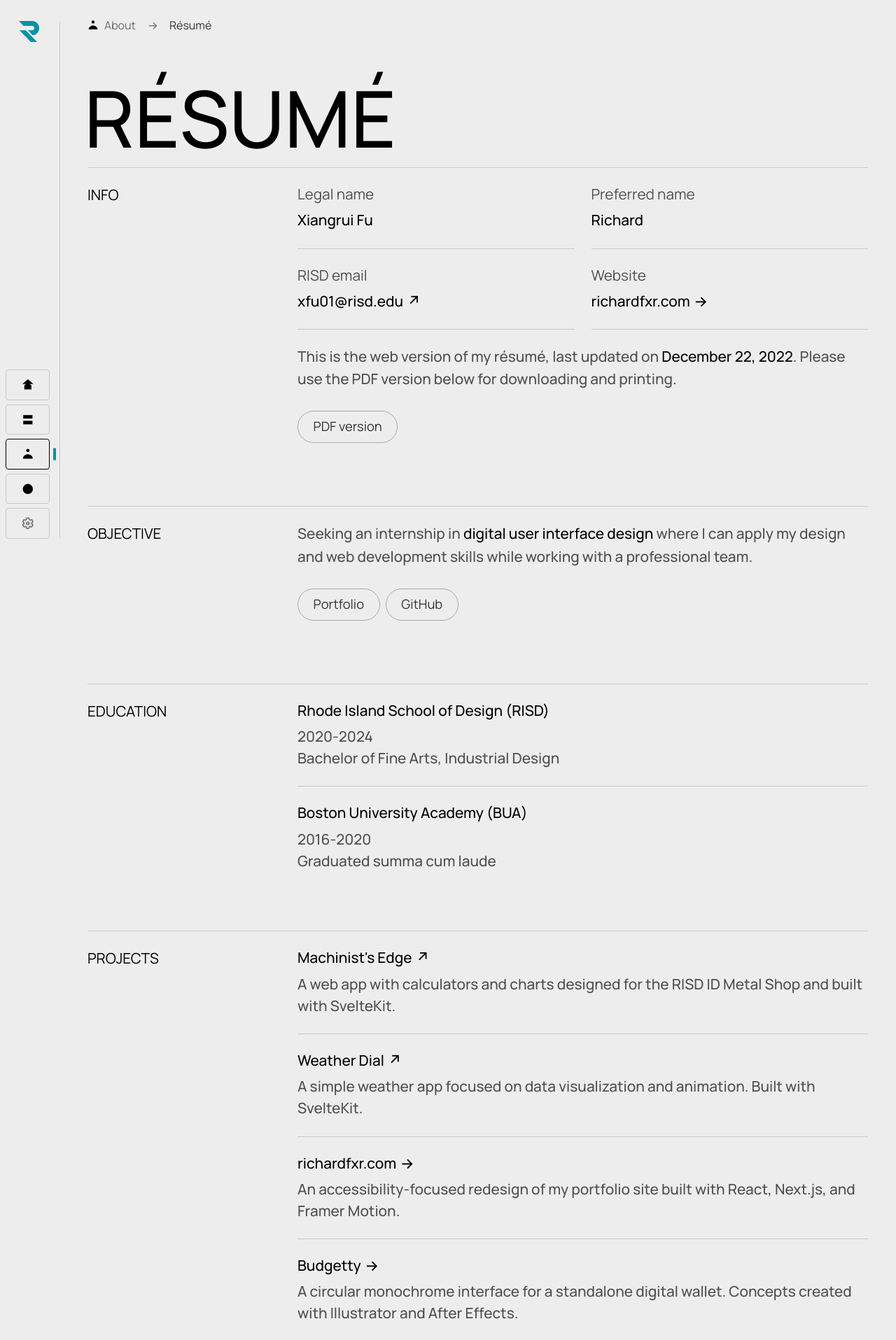
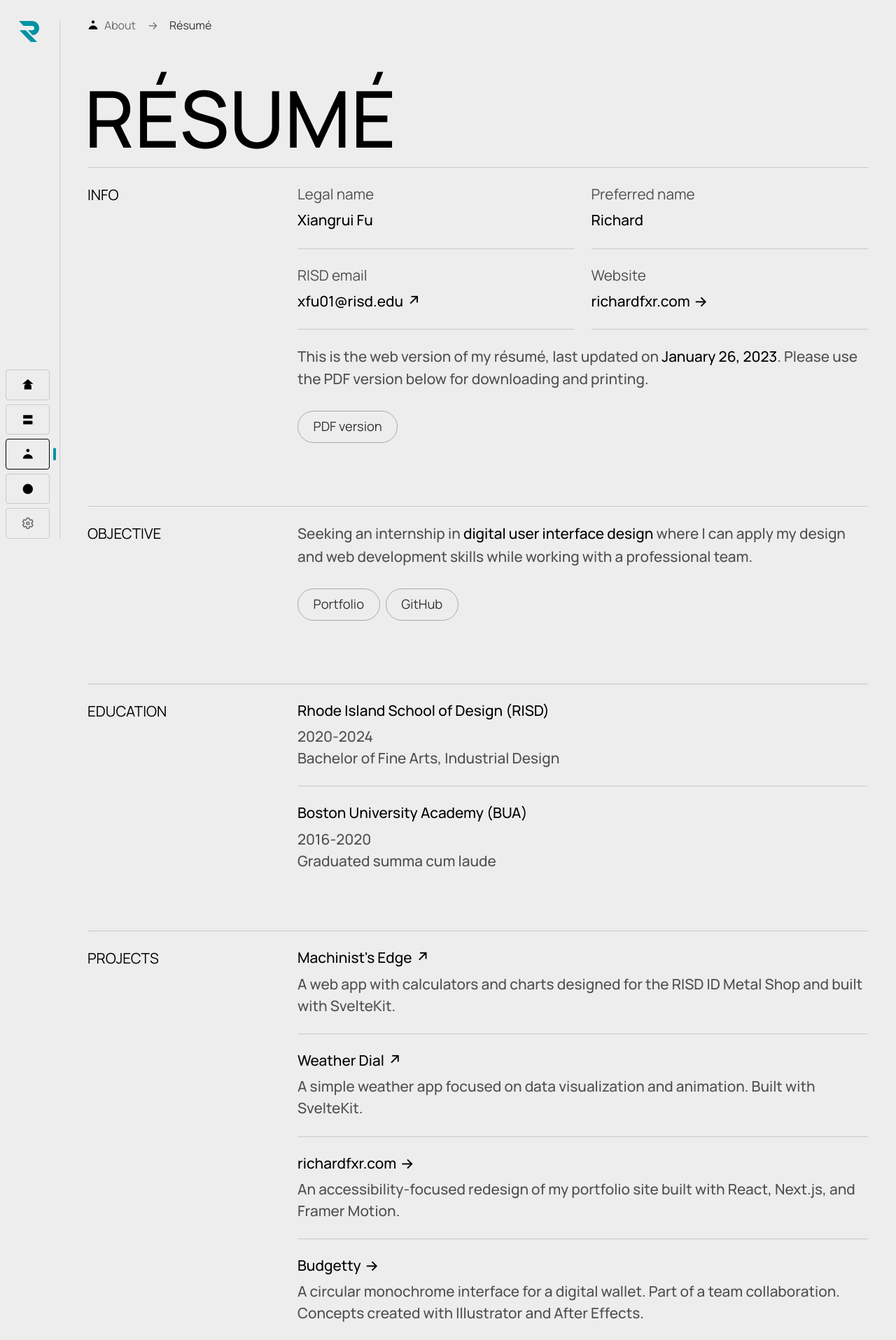
Before and after one commit to richardfxr/richardfxr, a Next.js app: page /about/resume in a window 1280 px wide. Shown: the top 1915 px of the page at 70% size. Built offline with nearby package versions, Linux system fonts and the light colour scheme.

Commit message:
🔵RCT: update resume site ver & Budgetty desc

```diff
--- a/pages/about/resume.js
+++ b/pages/about/resume.js
@@ -41,7 +41,7 @@ export default function Resume() {
                     <div className='basicInfo'>
                         <div className='nameBox'>
                             <Logo />
-                            <h1>Xiangrui (Richard) Fu</h1>
+                            <h1>Richard (Xiangrui) Fu</h1>
                         </div>
                         <p className='risdLabel'>RISD</p>
                         <p className='email'>xfu01@risd.edu</p>
@@ -50,7 +50,7 @@ export default function Resume() {
                         <div className='text'>
                             <p className='url'>richardfxr.com</p>
                             <p className='details'>
-                                <span>v10.2.1</span>
+                                <span>v10.2.3</span>
                                 <span>portfolio site</span>
                             </p>
                         </div>
@@ -78,7 +78,7 @@ export default function Resume() {
                         </div>
                     </dl>
 
-                    <p className='md first'>This is the web version of my résumé, last updated on <em>December 22, 2022</em>. Please use the PDF version below for downloading and printing.</p>
+                    <p className='md first'>This is the web version of my résumé, last updated on <em>January 26, 2023</em>. Please use the PDF version below for downloading and printing.</p>
                     <Button href="/RichardFu-resume.pdf" target="_blank" styling="sm">PDF version</Button>
                 </Section>
 
@@ -126,7 +126,7 @@ export default function Resume() {
                         </div>
                         <div>
                             <dt><UnderlinedLink to="/projects/budgetty" print="richardfxr.com/projects/budgetty">Budgetty</UnderlinedLink></dt>
-                            <dd>A circular monochrome interface for a standalone digital wallet. Concepts created with Illustrator and After Effects.</dd>
+                            <dd>A circular monochrome interface for a digital wallet. Part of a team collaboration. Concepts created with Illustrator and After Effects.</dd>
                         </div>
                     </dl>
 
```
Also changed, not shown: 1 other file (tests, documents, lock files or other folders).
